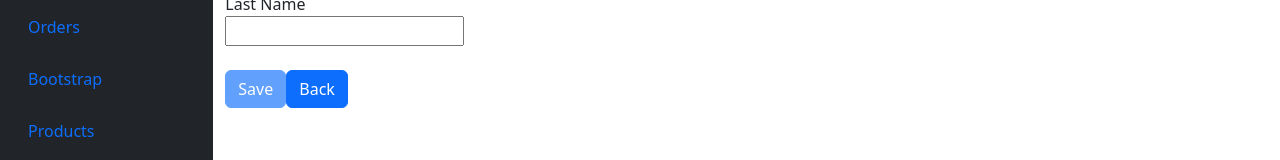
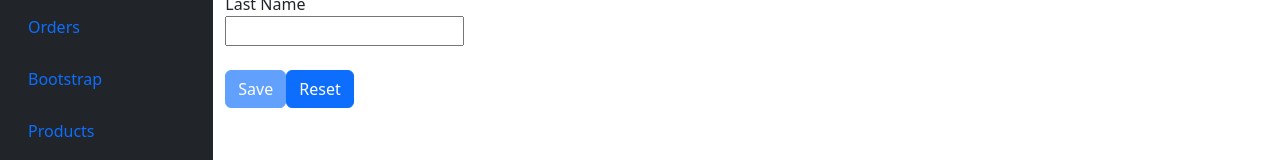
Before and after one commit to AyushiDharmik/workspace1, an Angular app in the folder AngularApp/: page /form in a window 1280 px wide. Shown: the part 296-456 px from the top of the page. Built offline with nearby package versions, Linux system fonts and the light colour scheme.

Commit message:
Backup Commit

```diff
--- a/AngularApp/src/app/app-routing.module.ts
+++ b/AngularApp/src/app/app-routing.module.ts
@@ -2,11 +2,13 @@ import { NgModule } from '@angular/core';
 import { Routes, RouterModule } from '@angular/router';
 import { DemoRouteComponent } from './demo-route/demo-route.component';
 import { TemplateFormComponent } from './template-form/template-form.component';
+import { SorryComponent } from './sorry/sorry.component';
 
 const routes: Routes = [
   {path:'', component: DemoRouteComponent },
   {path:'form',component:TemplateFormComponent },
-  {path:'**',component:TemplateFormComponent }
+  {path:'form/:id',component:TemplateFormComponent },
+  {path:'**',component:SorryComponent }
 ];
 
 @NgModule({
--- a/AngularApp/src/app/demo-route/demo-route.component.ts
+++ b/AngularApp/src/app/demo-route/demo-route.component.ts
@@ -7,7 +7,9 @@ import { Component, OnInit } from '@angular/core';
 })
 export class DemoRouteComponent implements OnInit {
 
-  constructor() { }
+  constructor(private route:Router) {
+
+   }
 
   ngOnInit() {
   }
--- a/AngularApp/src/app/template-form/template-form.component.html
+++ b/AngularApp/src/app/template-form/template-form.component.html
@@ -26,6 +26,6 @@
     <br><br>
 
     <button [disabled]="userData.invalid" class="btn btn-primary" type ="submit">Save</button>
-    <a href="''"><button class="btn btn-primary" type ="submit">Back</button></a>
+    <button class="btn btn-primary" type ="reset">Reset</button>
 </form>
 </div>
--- a/AngularApp/src/app/template-form/template-form.component.ts
+++ b/AngularApp/src/app/template-form/template-form.component.ts
@@ -1,5 +1,6 @@
 import { Component, OnInit } from '@angular/core';
 import { NgForm } from '@angular/forms';
+import { ActivatedRoute } from '@angular/router';
 
 @Component({
   selector: 'app-template-form',
@@ -8,7 +9,14 @@ import { NgForm } from '@angular/forms';
 })
 export class TemplateFormComponent implements OnInit {
 
-  constructor() { }
+  constructor(private activatedRoute:ActivatedRoute) {
+    console.log(activatedRoute.snapshot.paramMap.get('id'));
+   }
+
+   ngOnDestroy()
+   {
+    console.log("destroy");
+   }
 
   ngOnInit() {
   }
```
